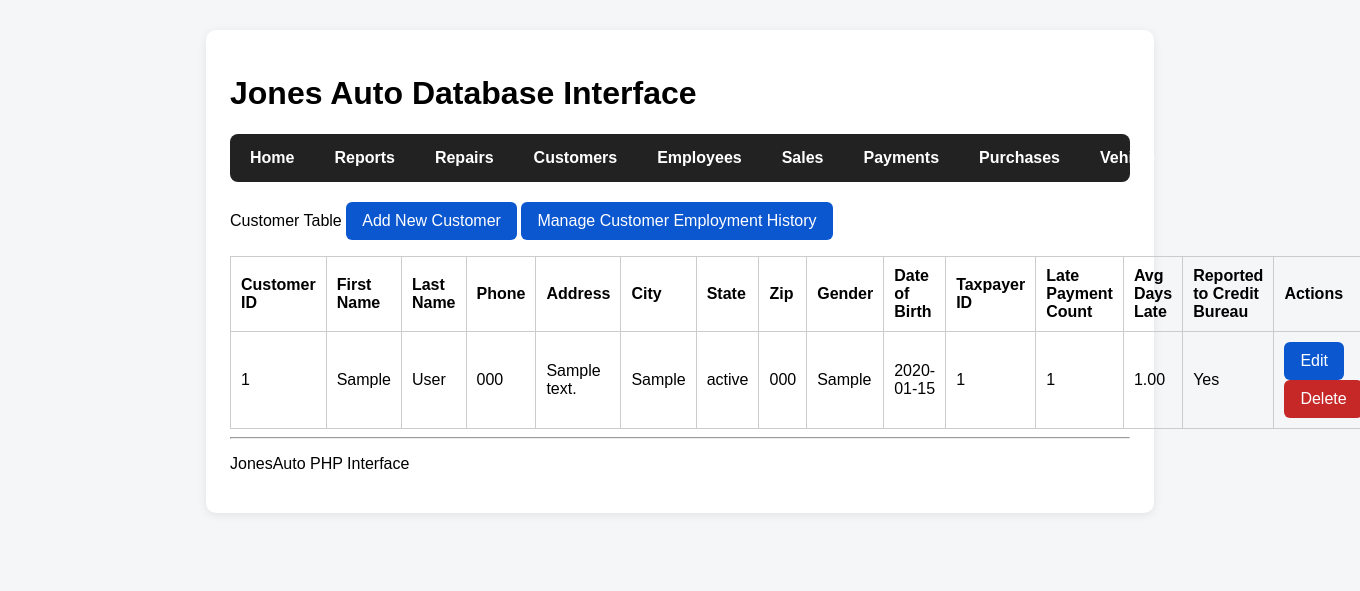
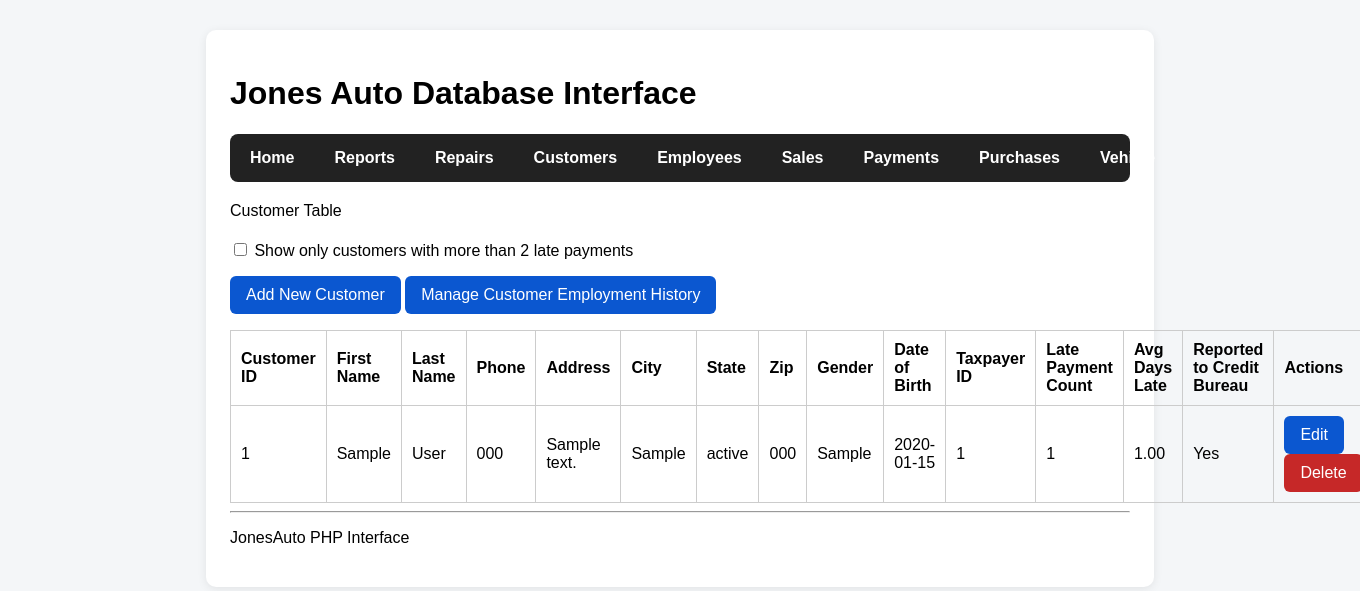
Before and after one commit to Fineturkey/barecarsales_app, a PHP site: page /customer/customers.php in a window 1360 px wide. Shown: the top 591 px of the page. Run offline with PHP 8.4, Linux system fonts and the light colour scheme; tables that the repository leaves empty hold one stand-in row (values such as "Sample post").

Commit message:
added my second queery

```diff
--- a/customer/customers.php
+++ b/customer/customers.php
@@ -2,7 +2,8 @@
 include '../db.php';
 include '../header.php';
 
-$result = $conn->query("
+$showLateMoreThan2 = isset($_GET['show_late_more_than_2']) && $_GET['show_late_more_than_2'] === '1';
+$sql = "
     SELECT
         customer_id,
         first_name,
@@ -18,12 +19,24 @@
         late_payment_count,
         avg_days_late,
         reported_to_credit_bureau
-    FROM customer
-    ORDER BY customer_id ASC
-");
+    FROM customer";
+
+if ($showLateMoreThan2) {
+    $sql .= "\n    WHERE late_payment_count > 2";
+}
+
+$sql .= "\n    ORDER BY customer_id ASC";
+$result = $conn->query($sql);
 ?>
 
 <h2>Customer Table</h2>
+
+<form method="get" style="margin-bottom: 1rem;">
+    <label>
+        <input type="checkbox" name="show_late_more_than_2" value="1" <?= $showLateMoreThan2 ? 'checked' : '' ?> onchange="this.form.submit()">
+        Show only customers with more than 2 late payments
+    </label>
+</form>
 
 <a class="btn" href="customer_create.php">Add New Customer</a>
 <a class="btn" href="/barecarsales_app/employment_history/employment_historys.php">Manage Customer Employment History</a>
```
